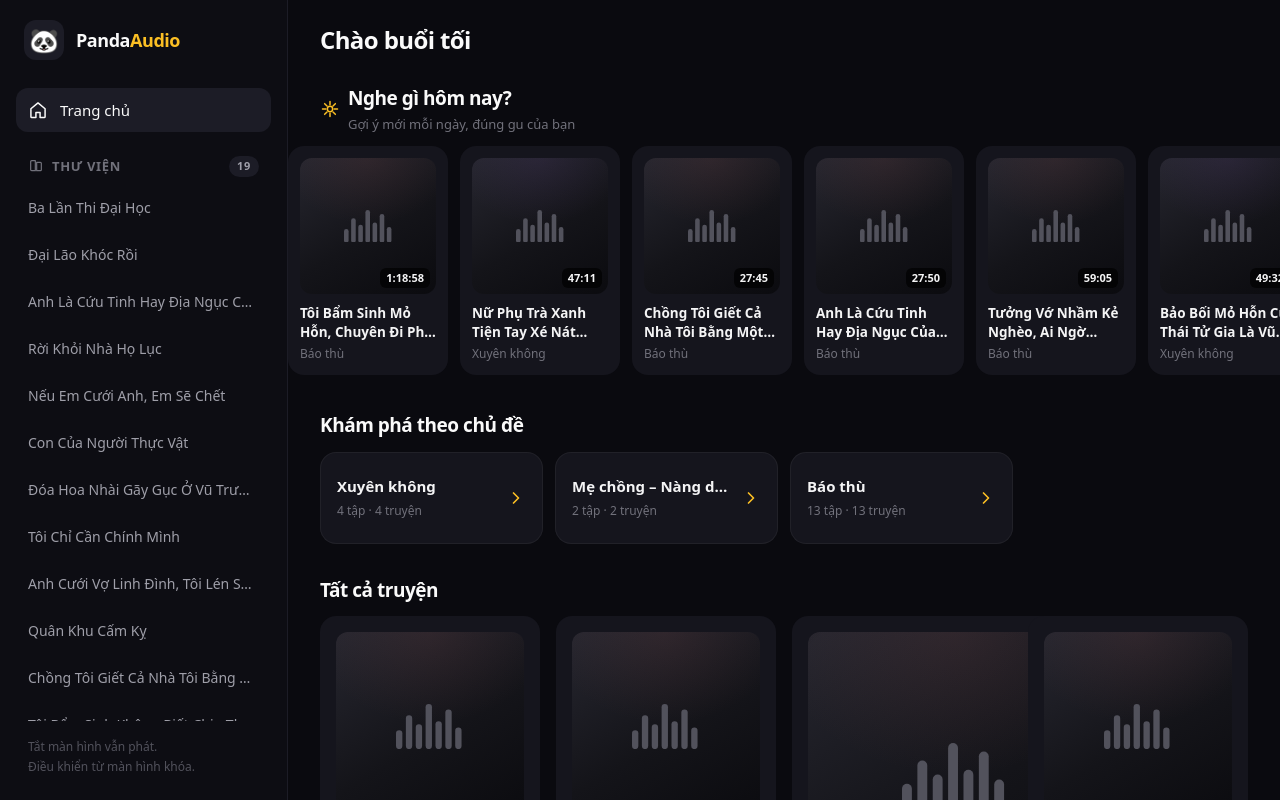
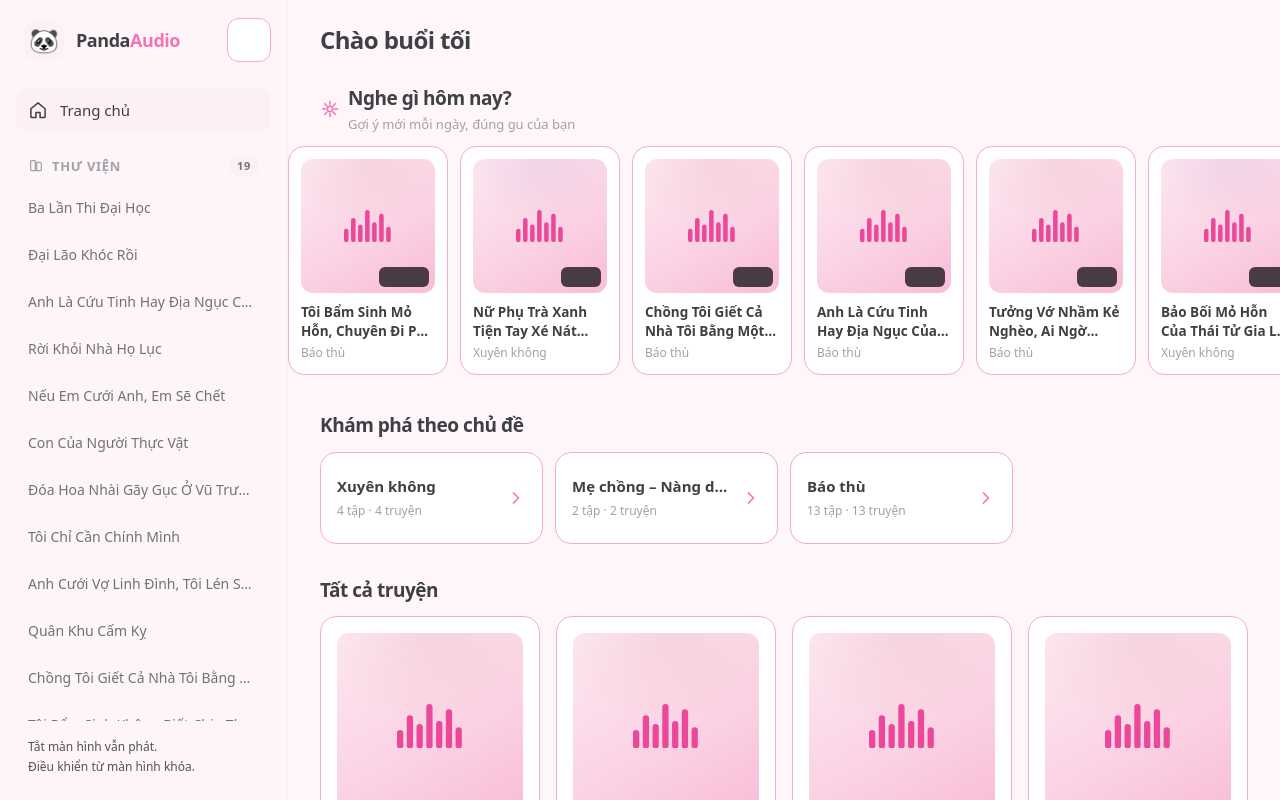
Before and after one commit to MrPanda1609/PandaAudio, a React (Vite) app: page / in a window 1280 px wide. Built offline with nearby package versions, Linux system fonts and the light colour scheme.

Commit message:
theme trang hong

```diff
--- a/src/App.tsx
+++ b/src/App.tsx
@@ -9,6 +9,7 @@ import { MiniPlayer } from './components/MiniPlayer';
 import { FullPlayer } from './components/FullPlayer';
 import { EmptyState } from './components/EmptyState';
 import { IconLibrary } from './components/Icons';
+import { ThemeToggle } from './components/ThemeToggle';
 
 type View = { type: 'home' } | { type: 'story'; id: string } | { type: 'category'; name: string };
 
@@ -33,7 +34,35 @@ export default function App() {
   const { episodes, libraryLoaded, current, fullOpen, setFullOpen } = usePlayer();
   const [view, setView] = useState<View>({ type: 'home' });
   const [mobileNav, setMobileNav] = useState(false);
+  // Theme trắng hồng là mặc định mỗi khi mở web; nhớ lựa chọn của user
+  const [theme, setTheme] = useState<'light' | 'dark'>(() => {
+    try {
+      return localStorage.getItem('panda-theme') === 'dark' ? 'dark' : 'light';
+    } catch {
+      return 'light';
+    }
+  });
   const mainRef = useRef<HTMLElement>(null);
+
+  useEffect(() => {
+    if (theme === 'dark') {
+      document.documentElement.dataset.theme = 'dark';
+    } else {
+      document.documentElement.removeAttribute('data-theme');
+    }
+    try {
+      localStorage.setItem('panda-theme', theme);
+    } catch {
+      /* bỏ qua */
+    }
+  }, [theme]);
+
+  const toggleTheme = () => {
+    // bật hiệu ứng chuyển màu mượt trong lúc đổi theme
+    document.documentElement.classList.add('theme-anim');
+    setTheme((t) => (t === 'light' ? 'dark' : 'light'));
+    setTimeout(() => document.documentElement.classList.remove('theme-anim'), 450);
+  };
 
   const stories = useMemo(() => groupStories(episodes), [episodes]);
   const continueList = useMemo(
@@ -81,6 +110,8 @@ export default function App() {
         onSelectStory={openStory}
         mobileOpen={mobileNav}
         onCloseMobile={() => setMobileNav(false)}
+        theme={theme}
+        onToggleTheme={toggleTheme}
       />
 
       <div className="flex min-w-0 flex-1 flex-col">
@@ -99,6 +130,9 @@ export default function App() {
               Panda<span className="text-brand-400">Audio</span>
             </span>
           </button>
+          <div className="ml-auto">
+            <ThemeToggle theme={theme} onToggle={toggleTheme} className="h-10 w-10" />
+          </div>
         </header>
 
         <main ref={mainRef} className="flex-1 overflow-y-auto pb-32">
--- a/src/components/CategoryView.tsx
+++ b/src/components/CategoryView.tsx
@@ -28,11 +28,11 @@ export function CategoryView({ name, episodes, onBack, onSelectStory }: Props) {
         Chủ đề
       </button>
 
-      <div className="overflow-hidden rounded-3xl border border-white/5 bg-ink-850 p-5 sm:p-7">
+      <div className="overflow-hidden rounded-3xl border border-cardborder bg-ink-850 p-5 sm:p-7">
         <p className="text-[12px] font-semibold uppercase tracking-[0.18em] text-white/70">
           Chủ đề
         </p>
-        <h1 className="mt-1 text-[26px] font-extrabold tracking-tight text-white sm:text-3xl">
+        <h1 className="mt-1 text-[26px] font-extrabold tracking-tight text-zinc-100 sm:text-3xl">
           {name}
         </h1>
         <p className="mt-2 text-[13px] text-white/75">
--- a/src/components/HomeView.tsx
+++ b/src/components/HomeView.tsx
@@ -44,7 +44,7 @@ function PickCard({ episode }: { episode: Episode }) {
   return (
     <button
       onClick={() => playEpisode(episode)}
-      className="w-40 shrink-0 snap-start rounded-2xl bg-ink-850 p-3 text-left transition-colors active:bg-ink-800"
+      className="w-40 shrink-0 snap-start rounded-2xl border border-cardborder bg-ink-850 p-3 text-left transition-colors active:bg-ink-800"
     >
       <div className="relative">
         <StoryArt storyId={episode.storyId} category={episode.category} className="aspect-square w-full" rounded="rounded-xl" />
@@ -75,7 +75,7 @@ function CategoryCard({ cat, onOpen }: { cat: CategoryInfo; onOpen: () => void }
   return (
     <button
       onClick={onOpen}
-      className="flex min-h-[92px] items-center justify-between gap-2 overflow-hidden rounded-2xl border border-white/5 bg-ink-850 p-4 text-left transition-transform active:scale-[0.98]"
+      className="flex min-h-[92px] items-center justify-between gap-2 overflow-hidden rounded-2xl border border-cardborder bg-ink-850 p-4 text-left transition-transform active:scale-[0.98]"
     >
       <span className="min-w-0">
         <span className="block truncate text-[15px] font-bold text-zinc-100">{cat.name}</span>
@@ -134,7 +134,7 @@ export function HomeView({
                 <button
                   key={episode.id}
                   onClick={() => playEpisode(episode)}
-                  className="flex min-h-[76px] items-center gap-3 rounded-2xl bg-ink-850 p-3 text-left transition-colors active:bg-ink-800"
+                  className="flex min-h-[76px] items-center gap-3 rounded-2xl border border-cardborder bg-ink-850 p-3 text-left transition-colors active:bg-ink-800"
                 >
                   <StoryArt storyId={episode.storyId} category={episode.category} className="h-14 w-14" minimal />
                   <div className="min-w-0 flex-1">
--- a/src/components/Sidebar.tsx
+++ b/src/components/Sidebar.tsx
@@ -1,5 +1,6 @@
 import type { Story } from '../types';
 import { IconHome, IconLibrary, IconClose } from './Icons';
+import { ThemeToggle } from './ThemeToggle';
 
 interface Props {
   stories: Story[];
@@ -8,19 +9,24 @@ interface Props {
   onSelectStory: (storyId: string) => void;
   mobileOpen: boolean;
   onCloseMobile: () => void;
+  theme: 'light' | 'dark';
+  onToggleTheme: () => void;
 }
 
-function NavContent({ stories, activeView, onHome, onSelectStory }: Omit<Props, 'mobileOpen' | 'onCloseMobile'>) {
+function NavContent({ stories, activeView, onHome, onSelectStory, theme, onToggleTheme }: Omit<Props, 'mobileOpen' | 'onCloseMobile'>) {
   return (
     <div className="flex h-full flex-col">
-      <button onClick={onHome} className="flex items-center gap-3 px-2 py-1 text-left">
-        <span className="flex h-10 w-10 items-center justify-center rounded-xl bg-ink-800">
-          <span role="img" aria-label="PandaAudio" className="text-[24px] leading-none">🐼</span>
-        </span>
-        <span className="text-lg font-bold tracking-tight text-zinc-50">
-          Panda<span className="text-brand-400">Audio</span>
-        </span>
-      </button>
+      <div className="flex items-center gap-3">
+        <button onClick={onHome} className="flex min-w-0 flex-1 items-center gap-3 px-2 py-1 text-left">
+          <span className="flex h-10 w-10 shrink-0 items-center justify-center rounded-xl bg-ink-800">
+            <span role="img" aria-label="PandaAudio" className="text-[24px] leading-none">🐼</span>
+          </span>
+          <span className="truncate text-lg font-bold tracking-tight text-zinc-50">
+            Panda<span className="text-brand-400">Audio</span>
+          </span>
+        </button>
+        <ThemeToggle theme={theme} onToggle={onToggleTheme} className="h-10 w-10 shrink-0" />
+      </div>
 
       <nav className="mt-6 flex flex-col gap-1">
         <button
--- a/src/components/StoryArt.tsx
+++ b/src/components/StoryArt.tsx
@@ -14,7 +14,7 @@ const BARS = [0.42, 0.75, 0.55, 1, 0.62, 0.88, 0.48];
 /** Motif sóng âm trừu tượng — dùng cho artwork và empty state. */
 export function ArtMark({ className = 'w-10' }: { className?: string }) {
   return (
-    <svg viewBox="0 0 48 32" className={`text-zinc-600 ${className}`} fill="currentColor" aria-hidden>
+    <svg viewBox="0 0 48 32" className={className} style={{ color: 'var(--art-bars)' }} fill="currentColor" aria-hidden>
       {BARS.map((h, i) => (
         <rect key={i} x={i * 7} y={32 - h * 32} width={4.5} height={h * 32} rx={2.25} />
       ))}
@@ -23,8 +23,8 @@ export function ArtMark({ className = 'w-10' }: { className?: string }) {
 }
 
 /**
- * Artwork "đen + 1 màu": nền đen thống nhất cho mọi truyện, chỉ pha một chút
- * tông theo chủ đề ở mức rất nhẹ + motif sóng âm trừu tượng.
+ * Artwork theo theme: theme sáng = nền hồng nhạt, theme tối = nền đen.
+ * Chỉ pha một chút tông theo chủ đề ở mức rất nhẹ.
  * Không còn mặt gấu nhìn chằm chằm trên card.
  */
 export function StoryArt({ storyId, category, className = 'h-12 w-12', rounded = 'rounded-xl', minimal = false }: Props) {
@@ -32,10 +32,10 @@ export function StoryArt({ storyId, category, className = 'h-12 w-12', rounded =
   return (
     <div
       className={`relative flex shrink-0 items-center justify-center overflow-hidden ${rounded} ${className}`}
-      style={{ background: 'linear-gradient(150deg, #26262f 0%, #141419 55%, #0b0b0f 100%)' }}
+      style={{ background: 'linear-gradient(150deg, var(--art-from) 0%, var(--art-mid) 55%, var(--art-to) 100%)' }}
       aria-hidden
     >
-      {/* ánh tông theo chủ đề — rất nhẹ, giữ tổng thể đen */}
+      {/* ánh tông theo chủ đề — rất nhẹ */}
       <div
         className="absolute inset-0"
         style={{ background: `radial-gradient(90% 70% at 50% 0%, hsl(${hue} 45% 55% / 0.10), transparent 70%)` }}
@@ -44,7 +44,7 @@ export function StoryArt({ storyId, category, className = 'h-12 w-12', rounded =
       {/* vignette cho chiều sâu */}
       <div
         className="absolute inset-0"
-        style={{ background: 'radial-gradient(120% 120% at 50% 50%, transparent 55%, rgb(0 0 0 / 0.45) 100%)' }}
+        style={{ background: 'radial-gradient(120% 120% at 50% 50%, transparent 60%, var(--art-vignette) 100%)' }}
       />
     </div>
   );
--- a/src/components/StoryCard.tsx
+++ b/src/components/StoryCard.tsx
@@ -21,7 +21,7 @@ export function StoryCard({ story, onOpen }: Props) {
   return (
     <button
       onClick={() => onOpen(story.id)}
-      className="group flex flex-col gap-3 rounded-2xl bg-ink-850 p-4 text-left transition-all duration-200 hover:-translate-y-0.5 hover:bg-ink-800 focus-visible:outline-2 focus-visible:outline-brand-400"
+      className="group flex w-full flex-col gap-3 rounded-2xl border border-cardborder bg-ink-850 p-4 text-left transition-all duration-200 hover:-translate-y-0.5 hover:bg-ink-800 focus-visible:outline-2 focus-visible:outline-brand-400"
     >
       <div className="relative">
         <StoryArt storyId={story.id} category={story.episodes[0]?.category} className="aspect-square w-full" rounded="rounded-xl" />
--- /dev/null
+++ b/src/components/ThemeToggle.tsx
@@ -0,0 +1,27 @@
+interface Props {
+  theme: 'light' | 'dark';
+  onToggle: () => void;
+  className?: string;
+}
+
+/** Nút chuyển theme trắng hồng ↔ đen hổ phách, có hiệu ứng chuyển mượt. */
+export function ThemeToggle({ theme, onToggle, className = '' }: Props) {
+  const isLight = theme === 'light';
+  return (
+    <button
+      onClick={onToggle}
+      aria-label={isLight ? 'Chuyển sang theme tối' : 'Chuyển sang theme sáng'}
+      title={isLight ? 'Chuyển sang theme tối' : 'Chuyển sang theme sáng'}
+      className={`flex h-11 w-11 items-center justify-center rounded-xl border border-cardborder bg-ink-850 text-[20px] leading-none transition-all duration-300 hover:scale-105 active:scale-95 ${className}`}
+    >
+      <span
+        key={theme}
+        className="inline-block animate-pop"
+        role="img"
+        aria-hidden
+      >
+        {isLight ? '🌙' : '🌸'}
+      </span>
+    </button>
+  );
+}
--- a/src/index.css
+++ b/src/index.css
@@ -3,18 +3,6 @@
 @theme {
   --font-sans: ui-sans-serif, system-ui, -apple-system, "Segoe UI", Roboto,
     "Helvetica Neue", Arial, "Noto Sans", sans-serif;
-
-  --color-ink-950: #0a0a0f;
-  --color-ink-900: #101016;
-  --color-ink-850: #15151d;
-  --color-ink-800: #1c1c26;
-  --color-ink-700: #2b2b3a;
-  --color-ink-600: #3d3d52;
-
-  --color-brand-300: #fcd34d;
-  --color-brand-400: #fbbf24;
-  --color-brand-500: #f59e0b;
-  --color-brand-600: #d97706;
 
   --animate-fade-up: fade-up 0.45s cubic-bezier(0.22, 1, 0.36, 1) both;
   --animate-slide-up: slide-up 0.38s cubic-bezier(0.22, 1, 0.36, 1) both;
@@ -40,10 +28,87 @@
 }
 
 html, body {
-  background: var(--color-ink-950);
-  color: #f4f4f5;
+  background: var(--bg-page);
+  color: var(--text-1);
   -webkit-tap-highlight-color: transparent;
   overscroll-behavior-y: none;
+}
+
+/* ——— Hệ theme: trắng hồng (mặc định) / đen hổ phách ———
+   Màu ink/zinc/brand được ánh xạ qua biến nên toàn app đổi theme tự động. */
+:root {
+  --bg-page: #fef6f9;
+  --bg-card: #ffffff;
+  --bg-hover: #fdf0f5;
+  --bg-track: #fbdcee;
+  --bg-track2: #f3c6dc;
+  --text-1: #3f3f46;
+  --text-2: #71717a;
+  --text-3: #a1a1aa;
+  --accent-3: #f9a8d4;
+  --accent-4: #f472b6;
+  --accent-5: #ec4899;
+  --accent-6: #db2777;
+  --card-border: #f9a8d4;
+  --art-from: #fde9f2;
+  --art-mid: #fbd3e4;
+  --art-to: #f9bcd7;
+  --art-bars: #ec4899;
+  --art-vignette: rgb(219 39 119 / 0.14);
+  color-scheme: light;
+}
+
+[data-theme="dark"] {
+  --bg-page: #0a0a0f;
+  --bg-card: #15151d;
+  --bg-hover: #1c1c26;
+  --bg-track: #2b2b3a;
+  --bg-track2: #3d3d52;
+  --text-1: #f4f4f5;
+  --text-2: #a1a1aa;
+  --text-3: #71717a;
+  --accent-3: #fcd34d;
+  --accent-4: #fbbf24;
+  --accent-5: #f59e0b;
+  --accent-6: #d97706;
+  --card-border: transparent;
+  --art-from: #26262f;
+  --art-mid: #141419;
+  --art-to: #0b0b0f;
+  --art-bars: #52525b;
+  --art-vignette: rgb(0 0 0 / 0.45);
+  color-scheme: dark;
+}
+
+@theme inline {
+  --color-ink-950: var(--bg-page);
+  --color-ink-900: var(--bg-page);
+  --color-ink-850: var(--bg-card);
+  --color-ink-800: var(--bg-hover);
+  --color-ink-700: var(--bg-track);
+  --color-ink-600: var(--bg-track2);
+
+  --color-zinc-50: var(--text-1);
+  --color-zinc-100: var(--text-1);
+  --color-zinc-200: var(--text-2);
+  --color-zinc-300: var(--text-2);
+  --color-zinc-400: var(--text-2);
+  --color-zinc-500: var(--text-3);
+
+  --color-brand-300: var(--accent-3);
+  --color-brand-400: var(--accent-4);
+  --color-brand-500: var(--accent-5);
+  --color-brand-600: var(--accent-6);
+
+  --color-cardborder: var(--card-border);
+}
+
+/* Chuyển theme mượt — chỉ bật trong lúc bấm nút đổi theme */
+.theme-anim,
+.theme-anim *,
+.theme-anim *::before,
+.theme-anim *::after {
+  transition: background-color 0.35s ease, border-color 0.35s ease, color 0.35s ease !important;
 }
 
 body {
```
Also changed, not shown: src/components/Waveform.tsx (+5 -2 lines).
